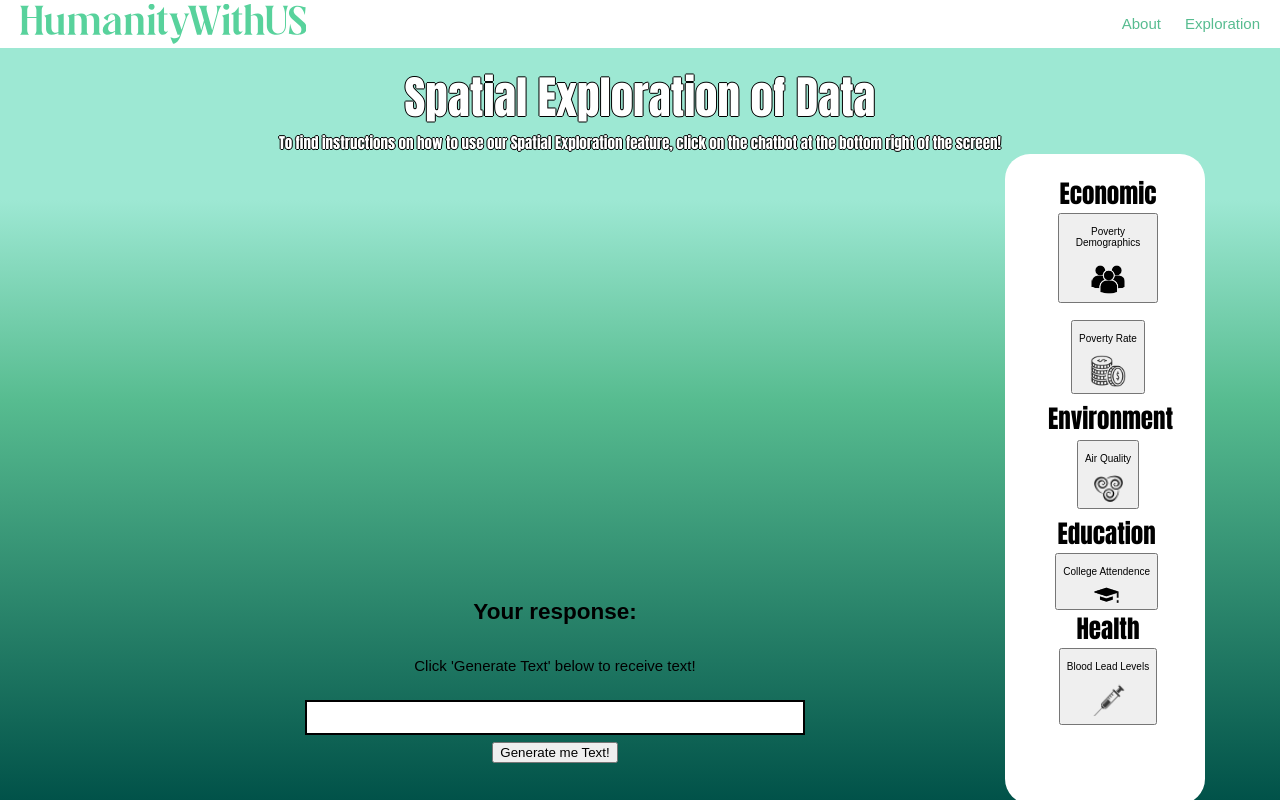
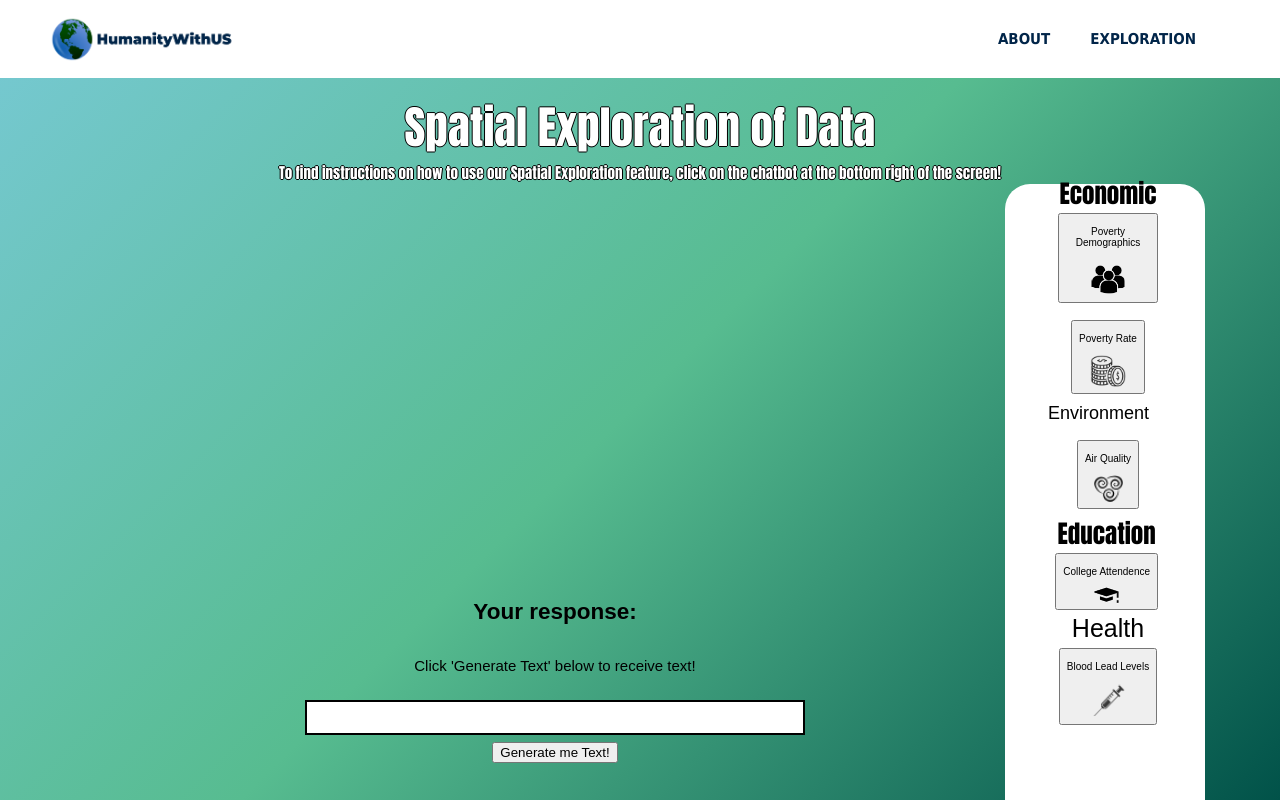
Before and after one commit to adrewtran117/team-delco, a React (Create React App) app in the folder team-delco-v1/: page /spatial in a window 1280 px wide. Built offline with nearby package versions, Linux system fonts and the light colour scheme; what @ibm-watson/assistant-web-chat-react would draw is missing.

Commit message:
navi's first commit

```diff
--- a/team-delco-v1/src/App.css
+++ b/team-delco-v1/src/App.css
@@ -27,23 +27,24 @@
 }
 .nav {
   background-color: white;
-  color: black;
+  color: rgb(1, 37, 73);
   display: flex;
   justify-content: space-between;
   align-items: stretch;
-  gap: 2rem;
-  padding: 0 1rem;
+  gap: 0rem;
+  padding: 0 2rem;
   border-radius: 25;
 }
 .site-title {
   font-size: 2rem;
 }
 .nav ul {
-  padding: 0;
+  padding: 0 3rem;
   margin: 0;
   list-style: none;
   display: flex;
-  gap: 1rem;
+  gap: 2rem;
+
 }
 .nav a {
   color: inherit;
@@ -98,3 +99,9 @@
     transform: rotate(360deg);
   }
 }
+
+.homepage2 {
+  height: 500px;
+  width: 500px;
+  background-color: white;
+}
--- a/team-delco-v1/src/Components/ButtonTypes/EnvironmentalButtons.js
+++ b/team-delco-v1/src/Components/ButtonTypes/EnvironmentalButtons.js
@@ -14,7 +14,7 @@ function EnvironmentalButtons() {
 
     return (
         <div className='environment1'>
-                <div className='environmenttitle' style={{fontSize:25,color:'black',fontFamily:'Impact'}}>
+                <div className='environmenttitle' style={{fontSize:18,color:'black',fontFamily:'Arial'}}>
                 Environment
                 </div>
             <div  className='environment1'>
--- a/team-delco-v1/src/Components/ButtonTypes/HealthButtons.js
+++ b/team-delco-v1/src/Components/ButtonTypes/HealthButtons.js
@@ -14,7 +14,7 @@ function HealthButtons() {
 
     return (
         <div className ="health1">
-            <div style={{fontSize:25,color:'black',fontFamily:'Impact'}}>
+            <div style={{fontSize:25,color:'black',fontFamily:'Arial'}}>
               Health
             </div>
             <button onClick={(event) => {
--- a/team-delco-v1/src/Components/styles.css
+++ b/team-delco-v1/src/Components/styles.css
@@ -1,6 +1,6 @@
 body {
   font: 15px/1.5 Arial, Helvetica, sans-serif;
-    background: linear-gradient(180deg, rgba(157, 232, 211, 1) 25%, rgba(87, 188, 144, 1) 50%, rgba(1, 82, 73, 1) 100%);
+    background: linear-gradient(135deg, #77C9D4, #57BC90, #015249);
     background-attachment: fixed;
     width: 100%;
     height: 100%;
--- a/team-delco-v1/src/Navbar.js
+++ b/team-delco-v1/src/Navbar.js
@@ -1,5 +1,5 @@
 import { Link, useMatch, useResolvedPath } from "react-router-dom"
-import logo from './HumanityWithUS.png';
+import logo from './HumanityWithUs2.png';
 
 
 
@@ -7,11 +7,11 @@ export default function Navbar() {
   return (
     <nav className="nav">
       <Link to="/" className="site-title">
-      <img src={logo}></img>
+      <img src={logo} height="100px" height="70"></img>
       </Link>
       <ul>
-        <CustomLink to="/about"><text style={{color:'#57BC90'}}>About</text></CustomLink>
-        <CustomLink to="/spatial"><text style={{color:'#57BC90'}}>Exploration</text></CustomLink>
+        <CustomLink to="/about"><text style={{fontFamily: 'Tahoma'}}><b>ABOUT</b></text></CustomLink>
+        <CustomLink to="/spatial"><text style={{fontFamily: 'Tahoma'}}><b>EXPLORATION</b></text></CustomLink>
       </ul>
     </nav>
   )
--- a/team-delco-v1/src/Pages/Home.js
+++ b/team-delco-v1/src/Pages/Home.js
@@ -1,8 +1,10 @@
 import Watson from "../Components/watson"
+import sheet from "../App.css";
+
 export default function Home() {
     return(
-      <div>
-          <h1>Home Page</h1>
+        <div className="homepage2">
+          <h1>Home New</h1>
           <Watson/>
       </div>
     )
```
Also changed, not shown: team-delco-v1/src/HumanityWithUs2.png (added).
